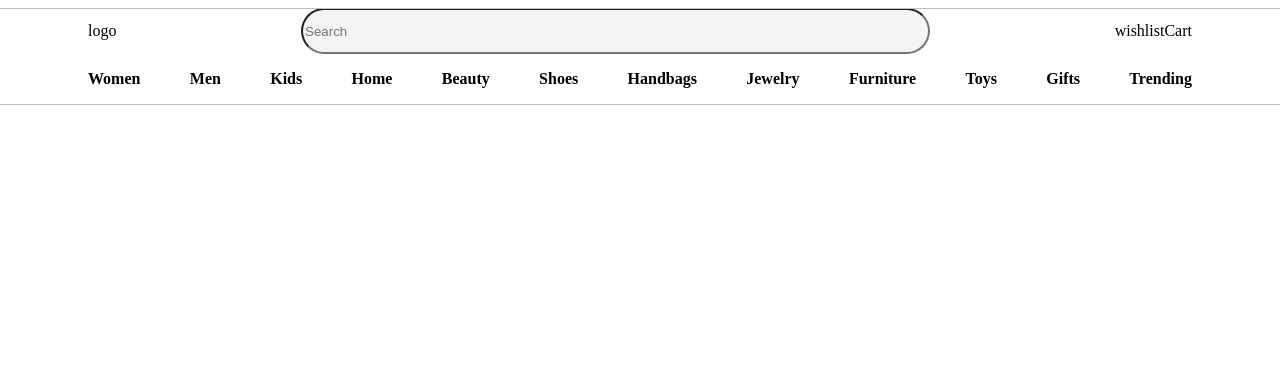
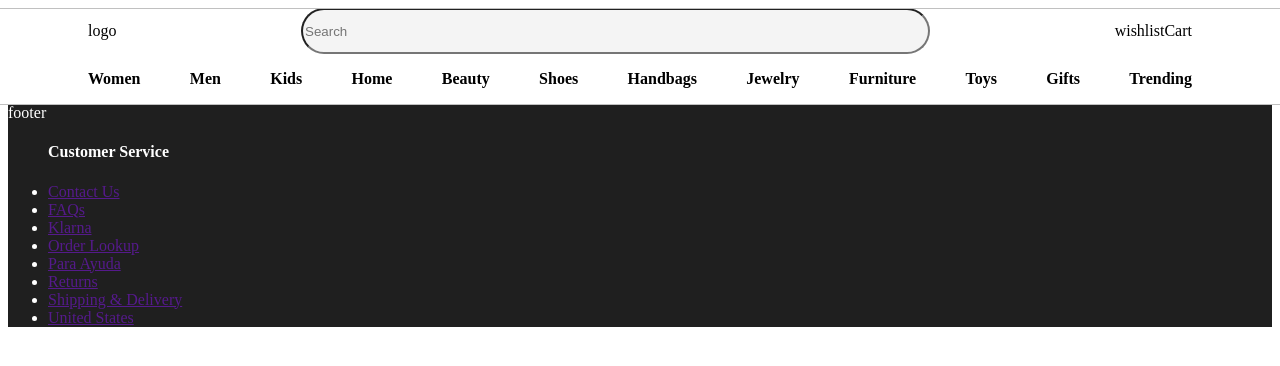
Before and after one commit to Mount-Blanc/MacyClone, a React (Vite) app in the folder MacyClone/: page / in a window 1280 px wide. Shown: the top 366 px of the page. Built offline with nearby package versions, Linux system fonts and the light colour scheme.

Commit message:
added footer and first column

```diff
--- a/MacyClone/src/App.css
+++ b/MacyClone/src/App.css
@@ -34,3 +34,9 @@
   left: 0;
   position: absolute;
 }
+
+
+.footer-container {
+  background-color: rgba(0,0,0,.88);
+  color: white;
+}
--- a/MacyClone/src/App.jsx
+++ b/MacyClone/src/App.jsx
@@ -41,6 +41,40 @@ function App() {
       <div className='header-seperator'></div>
 </div>
      </header>
+<div className='footer-container'>
+     <footer>footer
+      <div className='footer-row1'>
+        <div className='footer-row1-container'>
+          <div className='footer-column'>
+          <label>
+            <ul>
+              <h4>Customer Service</h4>
+              <li>
+                <a href=''>Contact Us</a>
+              </li>
+              <li>
+                <a href=''>FAQs</a>
+              </li> <li>
+                <a href=''>Klarna</a>
+              </li> <li>
+                <a href=''>Order Lookup</a>
+              </li> <li>
+                <a href=''>Para Ayuda</a>
+                <li>
+                <a href=''>Returns</a>
+              </li> <li>
+                <a href=''>Shipping & Delivery</a>
+              </li> <li>
+                <a href=''>United States</a>
+              </li>
+              </li>
+            </ul>
+          </label>
+          </div>
+
+        </div>
+      </div>
+     </footer></div>
     </>
   )
 }
```
